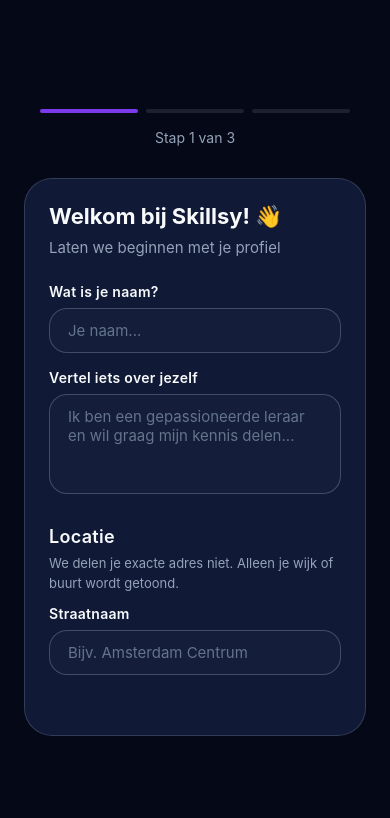
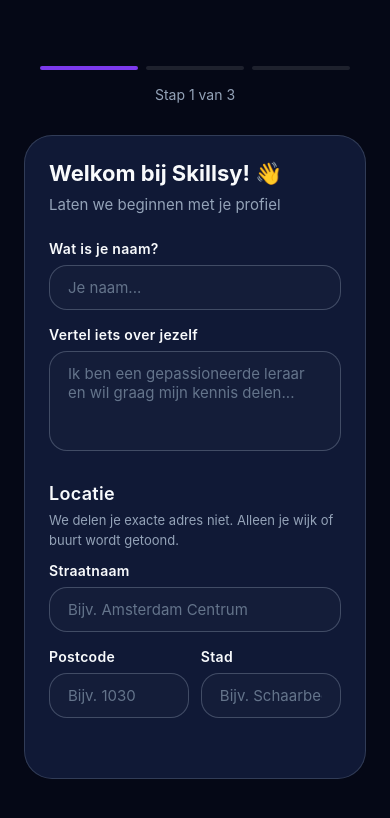
Before and after one commit to Cyber-morocco/Skillsy, a React Native app: screen /ProfileCreationStep1 in a window 390 px wide. Shown: the top 818 px of the page. Built offline with nearby package versions, Linux system fonts and the light colour scheme.

Commit message:
invulvakken
laatste 2 invulvakken voor stap 1

```diff
--- a/mobile/src/components/AppInput.tsx
+++ b/mobile/src/components/AppInput.tsx
@@ -1,21 +1,24 @@
 import React, { useState } from 'react';
 import {
+    StyleProp,
     Text,
     TextInput,
     TextInputProps,
     View,
+    ViewStyle,
 } from 'react-native';
 import { authColors, authStyles as styles } from '../styles/authStyles';
 
 interface AppInputProps extends TextInputProps {
     label?: string;
+    containerStyle?: StyleProp<ViewStyle>;
 }
 
-export const AppInput: React.FC<AppInputProps> = ({ label, style, onFocus, onBlur, ...props }) => {
+export const AppInput: React.FC<AppInputProps> = ({ label, style, containerStyle, onFocus, onBlur, ...props }) => {
     const [isFocused, setIsFocused] = useState(false);
 
     return (
-        <View style={styles.fieldGroup}>
+        <View style={[styles.fieldGroup, containerStyle]}>
             {label && (
                 <View style={styles.labelRow}>
                     <Text style={styles.label}>{label}</Text>
--- a/mobile/src/screens/ProfileCreationStep1.tsx
+++ b/mobile/src/screens/ProfileCreationStep1.tsx
@@ -22,6 +22,8 @@
     const [name, setName] = useState('');
     const [bio, setBio] = useState('');
     const [street, setStreet] = useState('');
+    const [zipCode, setZipCode] = useState('');
+    const [city, setCity] = useState('');
 
     return (
         <SafeAreaView style={styles.safeArea}>
@@ -82,6 +84,23 @@
                                 value={street}
                                 onChangeText={setStreet}
                             />
+
+                            <View style={{ flexDirection: 'row', justifyContent: 'space-between' }}>
+                                <AppInput
+                                    label="Postcode"
+                                    placeholder="Bijv. 1030"
+                                    value={zipCode}
+                                    onChangeText={setZipCode}
+                                    containerStyle={{ flex: 0.48 }}
+                                />
+                                <AppInput
+                                    label="Stad"
+                                    placeholder="Bijv. Schaarbeek"
+                                    value={city}
+                                    onChangeText={setCity}
+                                    containerStyle={{ flex: 0.48 }}
+                                />
+                            </View>
                         </View>
                     </View>
                 </ScrollView>
```
